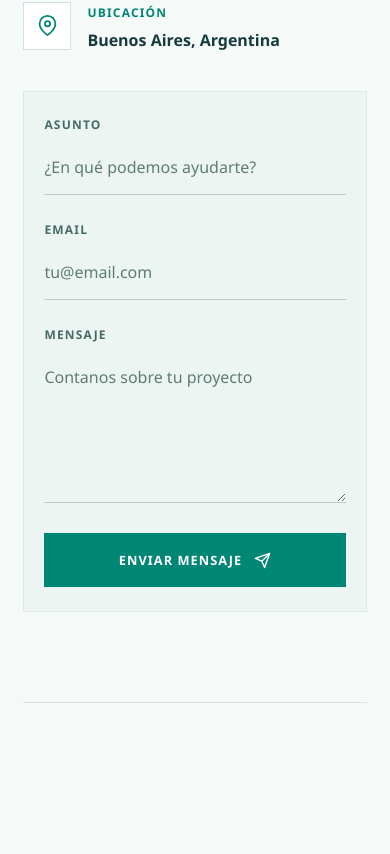
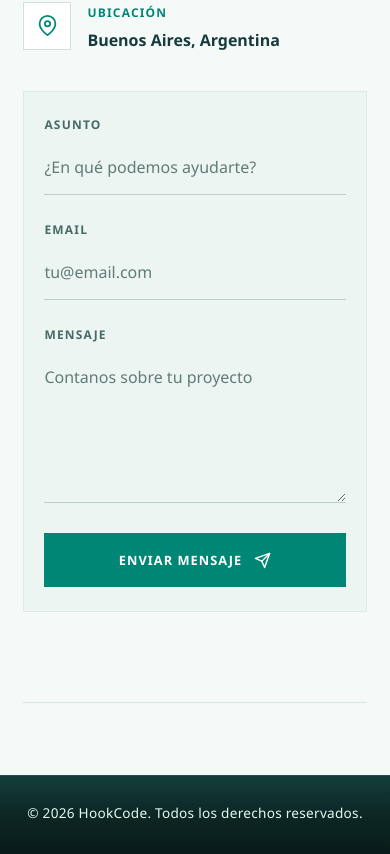
Before and after one commit to MaximoCorvalan/HookCode, a React (Vite) app: page / in a window 390 px wide. Shown: the part 9992-10846 px from the top of the page. Before the commit the page ends 10695 px from the top, so only its background shows below. Built offline with nearby package versions, Linux system fonts and the light colour scheme.

Commit message:
agregue footer

```diff
--- a/index.html
+++ b/index.html
@@ -1,11 +1,37 @@
 <!doctype html>
 <html lang="es">
   <head>
-    <!-- Codificación, icono, adaptación a móviles y metadatos de la página. -->
     <meta charset="UTF-8" />
-    <link rel="icon" type="image/svg+xml" href="/src/assets/favicon.ico" />
+    <link rel="icon" type="image/svg+xml" href="/favicon.svg" />
     <meta name="viewport" content="width=device-width, initial-scale=1.0" />
-    <meta name="description" content="HookCode — Soluciones Tecnológicas." /><title>HookCode | Soluciones Tecnológicas</title>
+    <meta name="description" content="HookCode desarrolla software, automatizaciones e integraciones con inteligencia artificial para empresas en Buenos Aires y toda Argentina." />
+    <meta name="robots" content="index, follow" />
+    <meta name="theme-color" content="#101820" />
+    <meta property="og:locale" content="es_AR" />
+    <meta property="og:type" content="website" />
+    <meta property="og:site_name" content="HookCode" />
+    <meta property="og:title" content="HookCode | Software, automatizaciones e inteligencia artificial" />
+    <meta property="og:description" content="Diseñamos soluciones digitales para automatizar procesos y resolver problemas reales de negocio." />
+    <meta name="twitter:card" content="summary" />
+    <meta name="twitter:title" content="HookCode | Software y automatizaciones" />
+    <meta name="twitter:description" content="Software, automatizaciones e inteligencia artificial para empresas." />
+    <title>HookCode | Software, automatizaciones e inteligencia artificial</title>
+    <script type="application/ld+json">
+      {
+        "@context": "https://schema.org",
+        "@type": "ProfessionalService",
+        "name": "HookCode",
+        "description": "Desarrollo de software, automatizaciones e integraciones con inteligencia artificial para empresas.",
+        "email": "HookCode@gmail.com",
+        "areaServed": "AR",
+        "address": {
+          "@type": "PostalAddress",
+          "addressLocality": "Buenos Aires",
+          "addressCountry": "AR"
+        },
+        "serviceType": ["Desarrollo de software", "Automatización de procesos", "Inteligencia artificial"]
+      }
+    </script>
   </head>
   <body>
     <!-- React monta toda la interfaz dentro de este contenedor. -->
--- /dev/null
+++ b/src/components/Footer/Footer.css
@@ -0,0 +1,41 @@
+.site-footer {
+  background: linear-gradient(180deg, #153f3a 0%, #0c2725 50%, #091b1a 100%);
+  color: #ecf8f3;
+  padding: 28px 6vw 32px;
+  margin-top: 72px;
+  display: flex;
+  flex-direction: column;
+  align-items: center;
+  gap: 18px;
+  box-shadow: inset 0 1px 0 rgb(255 255 255 / 8%);
+}
+
+.site-footer__brand {
+  display: flex;
+  justify-content: center;
+}
+
+.site-footer__brand img {
+  display: block;
+  width: clamp(150px, 26vw, 220px);
+  height: auto;
+  filter: drop-shadow(0 8px 18px rgb(0 0 0 / 20%));
+}
+
+.site-footer__copyright {
+  margin: 0;
+  color: #e3faf1;
+  text-align: center;
+  font-size: 0.95rem;
+  letter-spacing: 0.02em;
+}
+
+@media (max-width: 560px) {
+  .site-footer {
+    padding-inline: 20px;
+  }
+
+  .site-footer__copyright {
+    font-size: 0.85rem;
+  }
+}
--- /dev/null
+++ b/src/components/Footer/Footer.tsx
@@ -0,0 +1,11 @@
+import logo from '../../assets/HookCodeLogo-transparent.png'
+import './Footer.css'
+
+export default function Footer() {
+  return (
+    <footer className="site-footer">
+
+      <p className="site-footer__copyright">© {new Date().getFullYear()} HookCode. Todos los derechos reservados.</p>
+    </footer>
+  )
+}
--- a/src/pages/Home/Home.tsx
+++ b/src/pages/Home/Home.tsx
@@ -1,4 +1,5 @@
 import Header from '../../components/Header/Header'
+import Footer from '../../components/Footer/Footer'
 import HookCode from '../../components/HookCodeImage/HookCode'
 import Main from '../../components/Main/Main'
 import './Home.css'
@@ -12,5 +13,6 @@ export default function Home() {
     <HookCode />
     <Header />
     <Main />
+    <Footer />
   </>
 }
```
Also changed, not shown: public/robots.txt (added).
